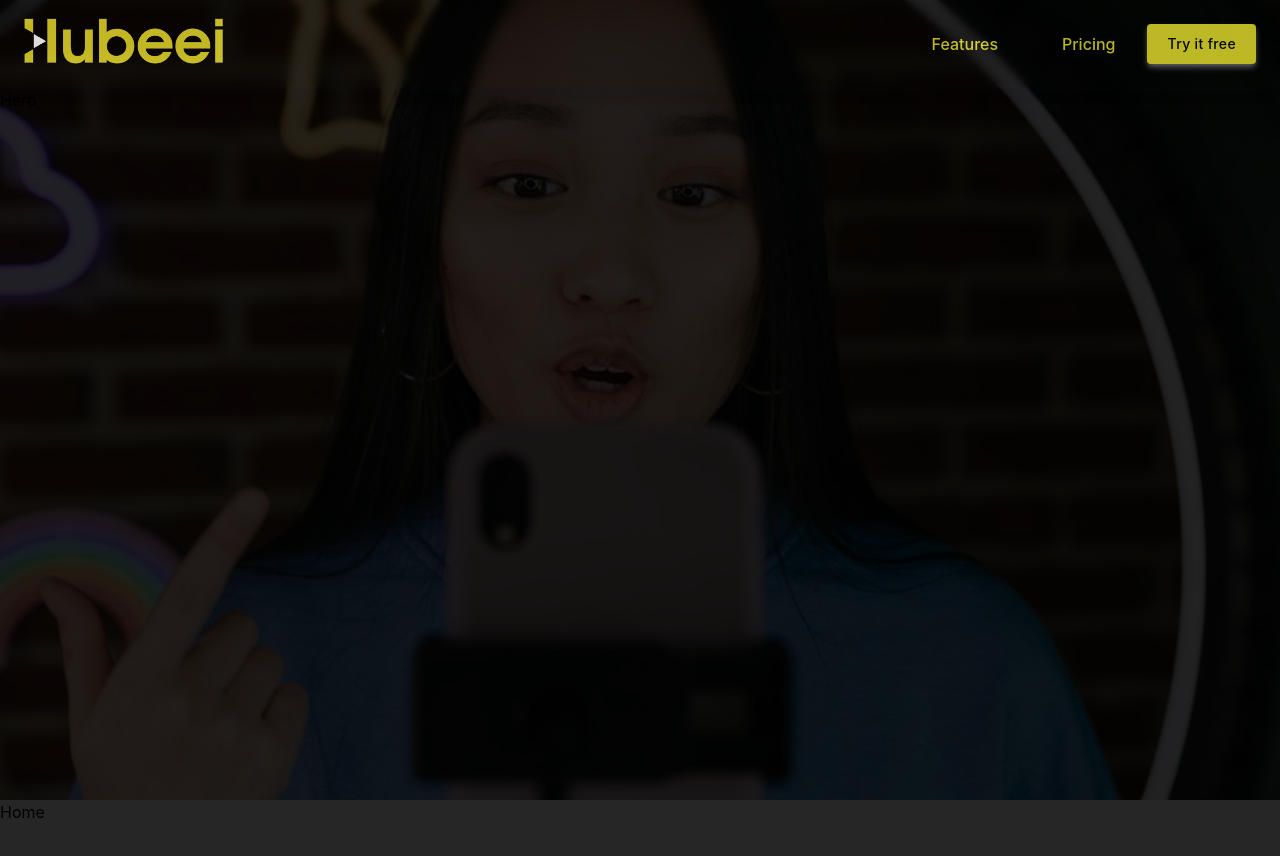
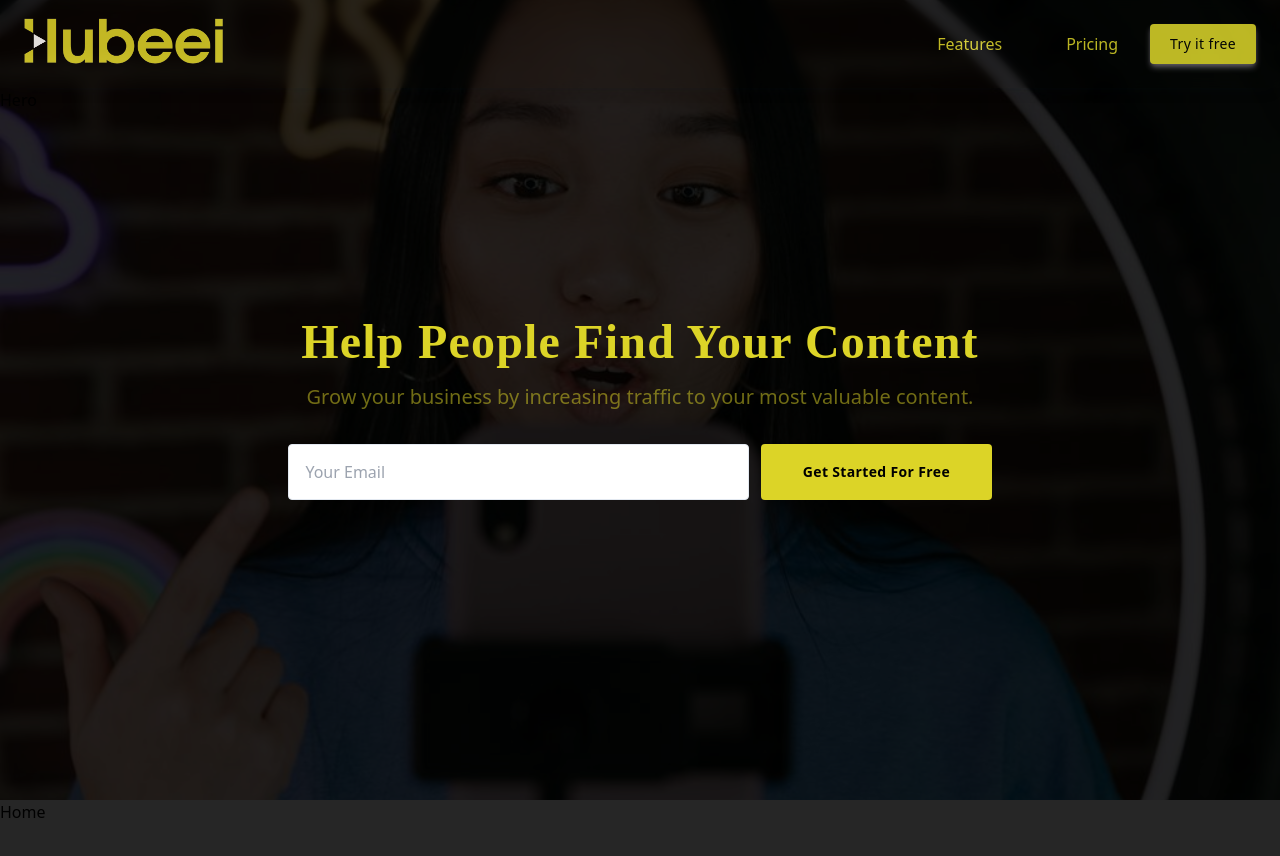
Before and after one commit to kingsonly/hubeei_website, a React (Create React App) app: page /home in a window 1280 px wide. Shown: the top 856 px of the page. Built offline with nearby package versions, Linux system fonts and the light colour scheme.

Commit message:
feat: Add Hero Content and CTA

```diff
--- /dev/null
+++ b/src/components/Button/Button.jsx
@@ -0,0 +1,13 @@
+import React from "react"
+
+export default function Button({title, onClick}) {
+    return (
+        <>
+
+            <button onClick={onClick} className="w-full inline-flex items-center justify-center h-14 gap-2 px-8 text-sm font-bold tracking-wide text-black transition duration-300 rounded whitespace-nowrap bg-orange-0 hover:bg-yellow-500 focus:bg-yellow-500 focus-visible:outline-none disabled:cursor-not-allowed disabled:border-yellow-300 disabled:bg-yellow-300 disabled:shadow-none z-10">
+                <span>{title}</span>
+            </button>
+
+        </>
+    )
+}
--- /dev/null
+++ b/src/components/GetStartedForm.jsx
@@ -0,0 +1,19 @@
+import React from 'react'
+import Button from './Button/Button'
+
+const GetStartedForm = () => {
+  return (
+    <form className='flex flex-col flexCenter lg:flex-row gap-3 w-full py-8 relative padding-container'>
+
+
+              <input type="text" placeholder="Your Email" className=" relative w-full lg:w-[60%] h-14 px-4 pr-12 transition-all border rounded outline-none focus-visible:outline-none peer border-slate-200 text-slate-500 autofill:bg-white invalid:border-pink-500 invalid:text-pink-500 focus:border-orange-0 focus:outline-none invalid:focus:border-pink-500 disabled:cursor-not-allowed disabled:bg-slate-50 disabled:text-slate-400" />
+
+<div className='w-full lg:w-[30%]'>
+
+<Button title={'Get Started For Free'}/>
+</div>
+    </form>
+  )
+}
+
+export default GetStartedForm
--- a/src/components/Navbar/Navbar.jsx
+++ b/src/components/Navbar/Navbar.jsx
@@ -57,7 +57,7 @@ export default function Navbar() {
                         <ul
                             role="menubar"
                             aria-label="Select page"
-                            className={`absolute left-0 top-0 z-[-1] h-[28.5rem] w-full justify-center overflow-hidden  overflow-y-auto overscroll-contain bg-white/90 px-8 pb-12 pt-24 font-medium transition-[opacity,visibility] duration-300 lg:visible lg:relative lg:top-0  lg:z-0 lg:flex lg:h-full lg:w-auto lg:items-stretch lg:overflow-visible lg:bg-white/0 lg:px-0 lg:py-0  lg:pt-0 lg:opacity-100 ${isToggleOpen
+                            className={`absolute left-0 top-0 z-[-1] h-[28.5rem] w-full justify-center overflow-hidden  overflow-y-auto overscroll-contain bg-black/90 px-8 pb-12 pt-24 font-medium transition-[opacity,visibility] duration-300 lg:visible lg:relative lg:top-0  lg:z-0 lg:flex lg:h-full lg:w-auto lg:items-stretch lg:overflow-visible lg:bg-white/0 lg:px-0 lg:py-0  lg:pt-0 lg:opacity-100 ${isToggleOpen
                                 ? "visible opacity-100 backdrop-blur-sm"
                                 : "invisible opacity-0"
                                 }`}
--- a/src/index.css
+++ b/src/index.css
@@ -2,6 +2,9 @@
 @tailwind components;
 @tailwind utilities;
 @import url('https://fonts.googleapis.com/css2?family=Roboto:wght@400;700&display=swap');
+
+@import url('https://fonts.googleapis.com/css2?family=Raleway:wght@100..900&display=swap');
+
 
 
 
@@ -30,6 +33,13 @@
   .flexEnd {
     @apply flex items-center justify-end;
   }
+
+  .hero-content {
+    @apply  w-full flex-col justify-center items-center flex pt-[150px] pb-[170px] lg:pb-[215px] lg:pt-[200px] text-orange-0 ;
+  }
+  .hero-title{
+    @apply font-['Raleway'] text-[38px] lg:text-[48px] z-10 tracking-wide font-semibold leading-tight
+   }
 }
 
 @keyframes beacon {
@@ -59,7 +69,7 @@
 }
 body {
   margin: 0;
-  font-family: -apple-system, BlinkMacSystemFont, 'Segoe UI', 'Roboto', 'Oxygen',
+  font-family: -apple-system, BlinkMacSystemFont, 'Segoe UI', 'Roboto', 'Raleway' 'Oxygen',
     'Ubuntu', 'Cantarell', 'Fira Sans', 'Droid Sans', 'Helvetica Neue',
     sans-serif;
   -webkit-font-smoothing: antialiased;
--- a/src/sections/Hero.jsx
+++ b/src/sections/Hero.jsx
@@ -1,12 +1,30 @@
 import React from 'react'
+import GetStartedForm from '../components/GetStartedForm'
 import Navbar from '../components/Navbar/Navbar'
 
 const Hero = () => {
   return (
-    <section className='max-container w-full h-screen relative bg-hero-bg bg-cover bg-no-repeat bg-center top-0' >
+    <section className='max-container  w-full h-screen relative bg-hero-bg bg-cover bg-no-repeat bg-center top-0' >
     <Navbar/>
     <div className="h-full w-full absolute bg-black opacity-85"/>
     Hero
+
+    <div className='padding_container'>
+    <div className="hero-content text-center">
+    <h1 className="hero-title">
+            Help People Find Your Content
+    </h1>
+          <p className='font-sans mt-[10px] text-[20px] opacity-50'>Grow your business by increasing traffic to your most valuable content.</p>
+
+          <div className='relative w-full lg:w-[80%]'>
+          <GetStartedForm/>
+          </div>
+    </div>
+
+
+
+    </div>
+
 
     </section>
   )
--- a/tailwind.config.js
+++ b/tailwind.config.js
@@ -11,6 +11,9 @@ module.exports = {
       backgroundImage: {
         'hero-bg': "url('images/hero-bg.jpg')"
 
+      },
+      'fontFamily': {
+        'raleway': "Raleway",
       },
       'colors':{
         orange: {
```
